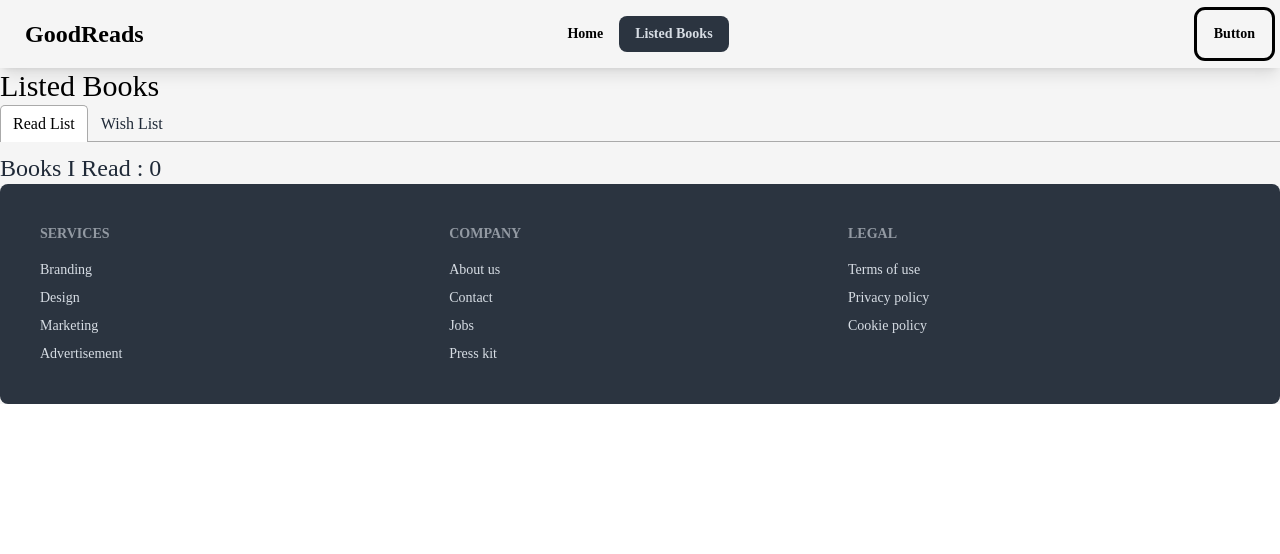
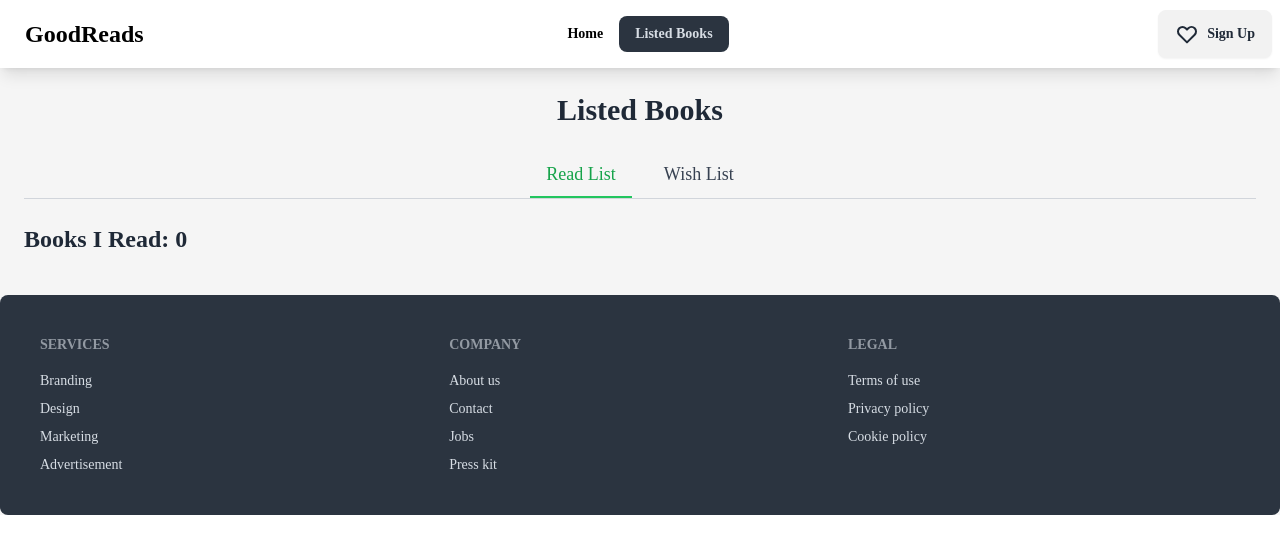
Before and after one commit to MirazZim/GoodReads, a React (Vite) app: page /listedBooks in a window 1280 px wide. Shown: the top 554 px of the page. Built offline with nearby package versions, Linux system fonts and the light colour scheme.

Commit message:
made some changes and made a sticky navBar

```diff
--- a/src/Components/Book/Book.jsx
+++ b/src/Components/Book/Book.jsx
@@ -1,6 +1,6 @@
 import { Link } from "react-router-dom";
 
-const Book = ({ book }) => {
+const Book = ({ book, variant }) => {
   /* Destructuring and taking names from json like
     1."bookId": 1,
     "bookName": "The Great Gatsby",
--- a/src/Components/ListedBooks/ListedBooks.jsx
+++ b/src/Components/ListedBooks/ListedBooks.jsx
@@ -1,46 +1,65 @@
-import { useEffect, useState } from 'react';
-import { useLoaderData } from 'react-router-dom';
-import { Tab, Tabs, TabList, TabPanel } from 'react-tabs';
-import 'react-tabs/style/react-tabs.css';
-import { getStoredReadList } from '../../utility/addToDb';
-import Book from '../Book/Book';
+import { useEffect, useState } from "react";
+import { useLoaderData } from "react-router-dom";
+import { Tab, Tabs, TabList, TabPanel } from "react-tabs";
+import "react-tabs/style/react-tabs.css";
+import { getStoredReadList } from "../../utility/addToDb";
+import Book from "../Book/Book";
 
 const ListedBooks = () => {
   const allBooks = useLoaderData();
   const [readList, setReadList] = useState([]);
 
-    useEffect (() =>{
+  useEffect(() => {
+    const storedReadList = getStoredReadList();
+    const storedReadListInt = storedReadList.map((id) => parseInt(id));
 
-        const storedReadList = getStoredReadList();
-        const storedReadListInt = storedReadList.map(id => parseInt(id));
-
-        console.log(storedReadList,storedReadListInt, allBooks)
-
-        const readBookList = allBooks.filter(book => storedReadListInt.includes(book.bookId));
-        setReadList(readBookList)
-    }, [])
+    const readBookList = allBooks.filter((book) =>
+      storedReadListInt.includes(book.bookId)
+    );
+    setReadList(readBookList);
+  }, [allBooks]);
 
   return (
-        <div>
-            <h3 className="text-3xl text-black"> Listed Books</h3>
-            <Tabs>
-                <TabList>
-                    <Tab>Read List</Tab>
-                    <Tab>Wish List</Tab>
+    <div className="p-6">
+      <h3 className="text-3xl text-gray-800 font-bold text-center mb-6">
+        Listed Books
+      </h3>
+      <Tabs className="max-w-7xl mx-auto">
+        <TabList className="flex justify-center space-x-4 border-b border-gray-300 mb-6">
+          <Tab
+            className="px-4 py-2 text-lg font-medium text-gray-700 cursor-pointer hover:text-gray-900 focus:outline-none"
+            selectedClassName="border-b-2 border-green-500 text-green-600 font-bold"
+          >
+            Read List
+          </Tab>
+          <Tab
+            className="px-4 py-2 text-lg font-medium text-gray-700 cursor-pointer hover:text-gray-900 focus:outline-none"
+            selectedClassName="border-b-2 border-green-500 text-green-600 font-bold"
+          >
+            Wish List
+          </Tab>
         </TabList>
 
         <TabPanel>
-                    <h2 className='text-2xl'>Books I Read : {readList.length}</h2>
-                    {
-                        readList.map(book => <Book key={book.bookId} book = {book} ></Book>)
-                    }
+          <h2 className="text-2xl font-semibold mb-4">
+            Books I Read: {readList.length}
+          </h2>
+          <div className="grid grid-cols-1 sm:grid-cols-2 lg:grid-cols-3 gap-6">
+            {readList.map((book) => (
+              <Book key={book.bookId} book={book}></Book>
+            ))}
+          </div>
+        </TabPanel>
 
-                </TabPanel>
         <TabPanel>
-                    <h2 className='text-2xl'>Books I Wish to Read : {readList.length}</h2>
-                    {
-                        readList.map(book => <Book key={book.bookId} book = {book} ></Book>)
-                    }
+          <h2 className="text-2xl font-semibold mb-4">
+            Books I Wish to Read: {readList.length}
+          </h2>
+          <div className="grid grid-cols-1 sm:grid-cols-2 lg:grid-cols-3 gap-6">
+            {readList.map((book) => (
+              <Book key={book.bookId} book={book}></Book>
+            ))}
+          </div>
         </TabPanel>
       </Tabs>
     </div>
--- a/src/Components/NavBar/NavBar.jsx
+++ b/src/Components/NavBar/NavBar.jsx
@@ -1,15 +1,20 @@
 import { NavLink } from "react-router-dom";
 
 const NavBar = () => {
+  const links = (
+    <>
+      {/* Links for the navigation bar */}
+      <li className="text-black font-bold">
+        <NavLink to="/">Home</NavLink>
+      </li>
+      <li className="text-black font-bold">
+        <NavLink to="/listedBooks">Listed Books</NavLink>
+      </li>
+    </>
+  );
 
-  const links = <>
-    {/* this is how we can link to navBar */}
-    <li className="text-black font-bold"> <NavLink to="/" >Home</NavLink></li>
-    <li className="text-black font-bold"> <NavLink to="/listedBooks" >Listed Books</NavLink></li>
-
-  </>
   return (
-    <div className="navbar shadow-lg">
+    <div className="navbar sticky top-0 z-50 bg-white shadow-lg">
       <div className="navbar-start">
         <div className="dropdown">
           <div tabIndex={0} role="button" className="btn btn-ghost lg:hidden">
@@ -33,20 +38,31 @@
             className="menu menu-sm dropdown-content bg-base-100 rounded-box z-[1] mt-3 w-52 p-2 shadow"
           >
             {links}
-
           </ul>
         </div>
-        <a className=" text-black btn btn-ghost text-2xl">GoodReads</a>
+        <a className="text-black btn btn-ghost text-2xl">GoodReads</a>
       </div>
       <div className="navbar-center hidden lg:flex">
-        <ul className="menu menu-horizontal px-1">
-
-          {links}
-
-        </ul>
+        <ul className="menu menu-horizontal px-1">{links}</ul>
       </div>
       <div className="navbar-end">
-        <a className=" text-black btn btn-ghost text-l outline">Button</a>
+        <button className="btn">
+          <svg
+            xmlns="http://www.w3.org/2000/svg"
+            className="h-6 w-6"
+            fill="none"
+            viewBox="0 0 24 24"
+            stroke="currentColor"
+          >
+            <path
+              strokeLinecap="round"
+              strokeLinejoin="round"
+              strokeWidth="2"
+              d="M4.318 6.318a4.5 4.5 0 000 6.364L12 20.364l7.682-7.682a4.5 4.5 0 00-6.364-6.364L12 7.636l-1.318-1.318a4.5 4.5 0 00-6.364 0z"
+            />
+          </svg>
+          Sign Up
+        </button>
       </div>
     </div>
   );
```
Lines whose indentation alone changed are shown as unchanged.
